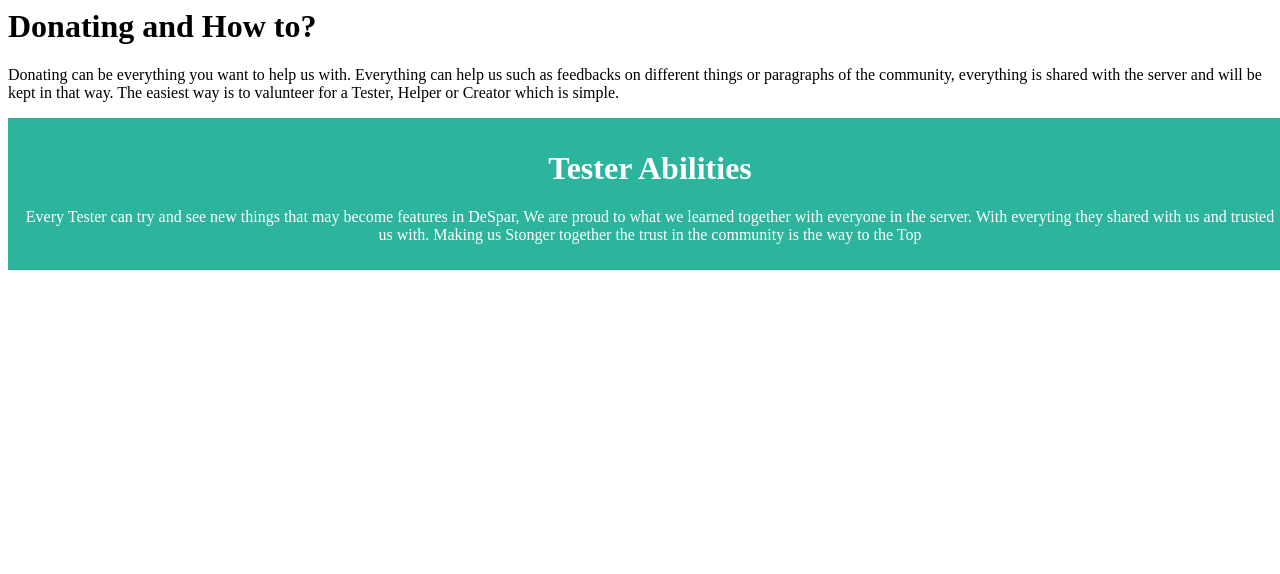
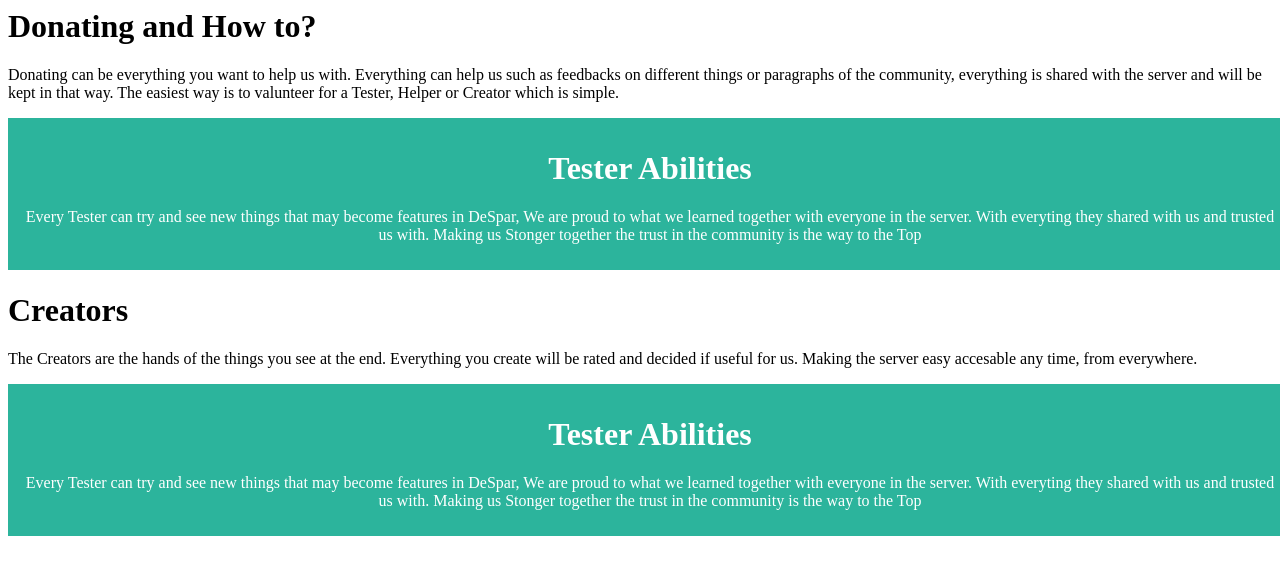
Before and after one commit to billills/despar, a plain HTML site: page dock.html in a window 1280 px wide. Drawn offline with Linux system fonts and the light colour scheme.

Commit message:
Update dock.html

```diff
--- a/dock.html
+++ b/dock.html
@@ -5,6 +5,15 @@
 
 <div style="background-color: #2CB49C; color: white; padding: 10px; width: 100%; text-align: center;">
       <h1>Tester Abilities</h1>
+      <p color="black">Every Tester can try and see new things that may become features in DeSpar, We are proud to what we learned together with everyone in the server. With everyting they shared with us and trusted us with. Making us Stonger together the trust in the community is the way to the Top</p>
+    </a>
+</div>
+
+<h1>Creators</h1>
+<p>The Creators are the hands of the things you see at the end. Everything you create will be rated and decided if useful for us. Making the server easy accesable any time, from everywhere. </p>
+
+<div style="background-color: #2CB49C; color: white; padding: 10px; width: 100%; text-align: center;">
+      <h1>Tester Abilities</h1>
       <p>Every Tester can try and see new things that may become features in DeSpar, We are proud to what we learned together with everyone in the server. With everyting they shared with us and trusted us with. Making us Stonger together the trust in the community is the way to the Top</p>
     </a>
 </div>
```
